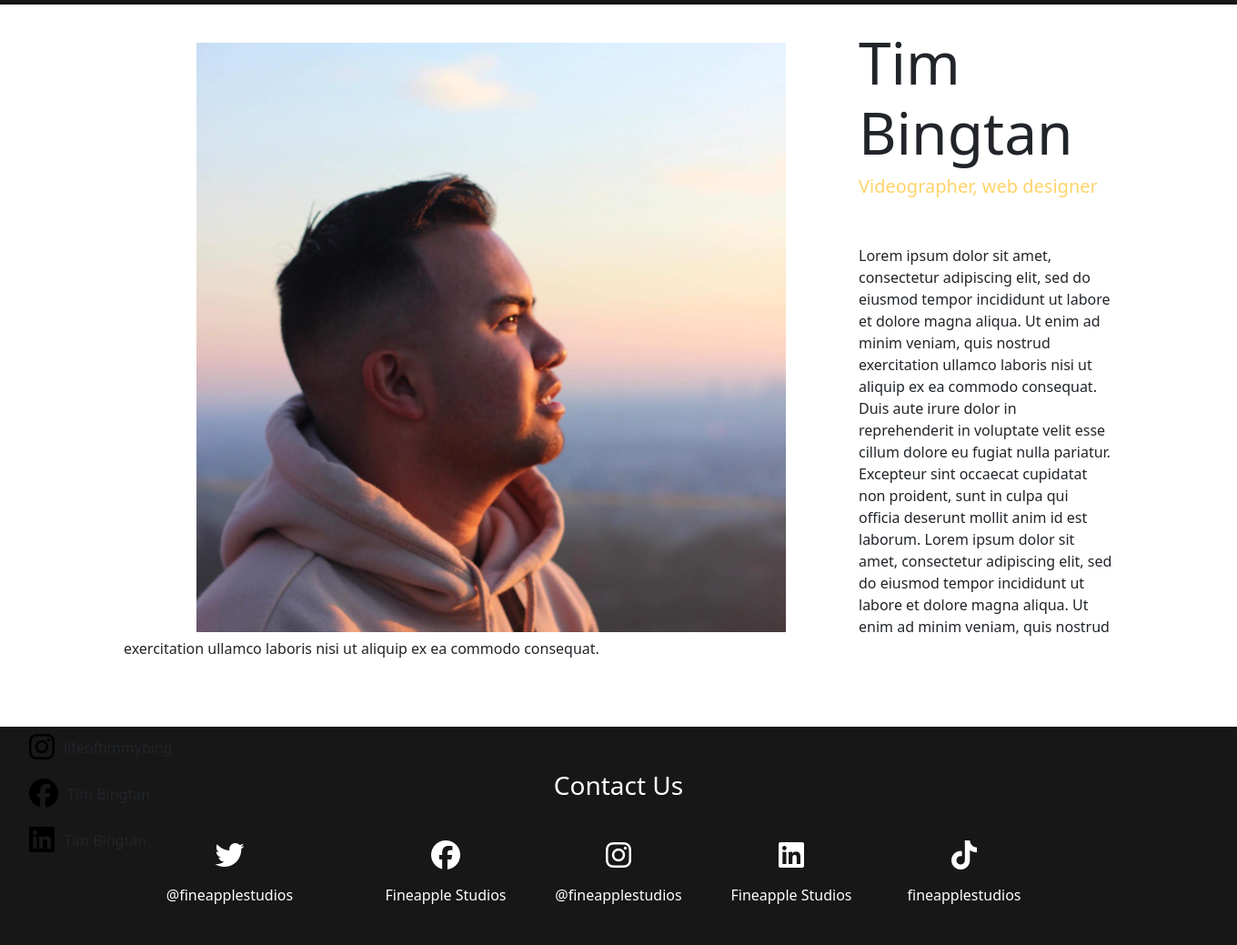
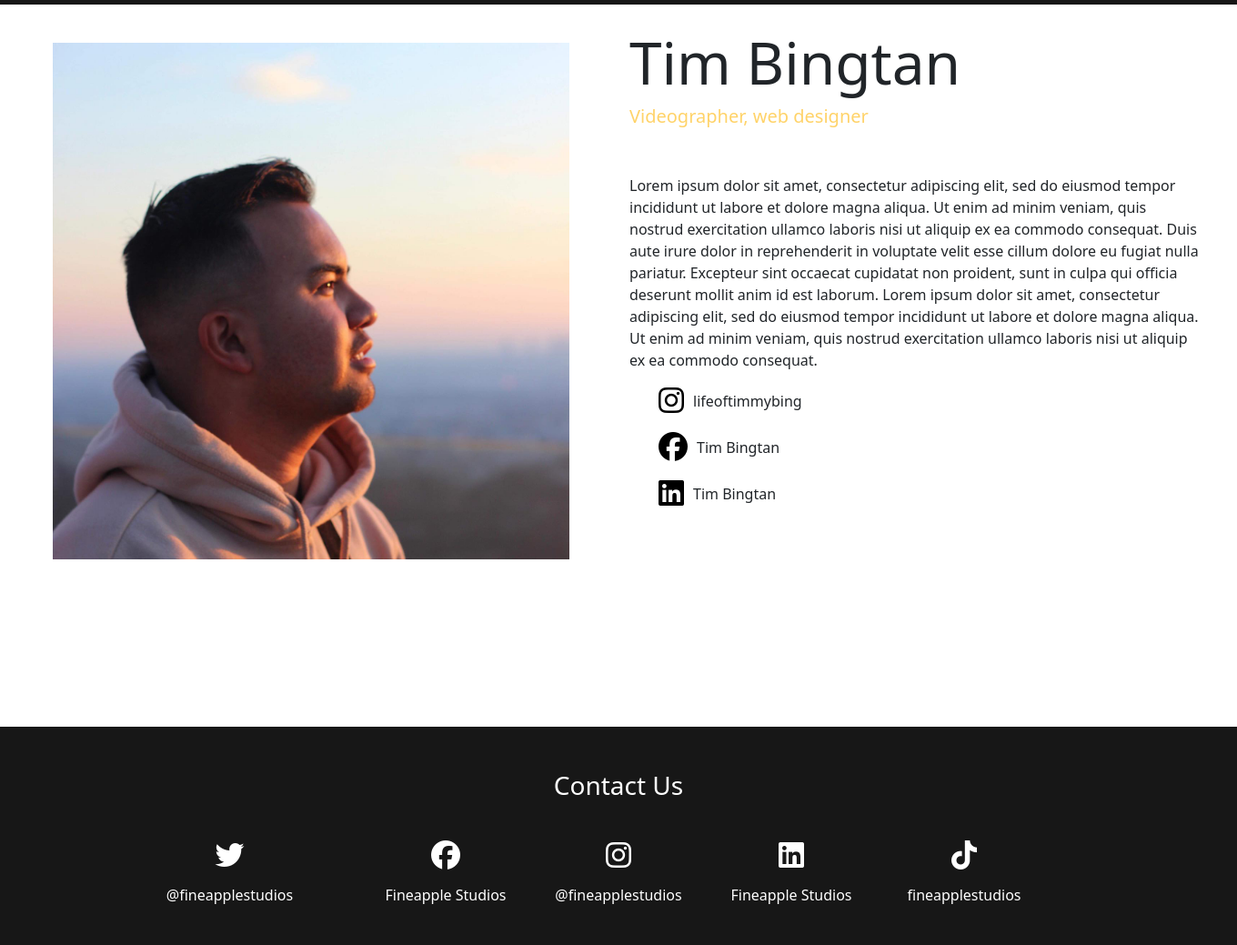
Before and after one commit to TimBingtan/fineapple-studios, a Node server app: page /founder-profile/Tim in a window 1360 px wide. Shown: the part 81-1120 px from the top of the page at 91% size. Run offline with Node 20, Linux system fonts and the light colour scheme; some libraries are stand-ins or nearby versions.

Commit message:
Made profile page scalable with bootstrap row/cols

```diff
--- a/public/css/styles.css
+++ b/public/css/styles.css
@@ -150,15 +150,15 @@ body {
 }
 
 .bio-content {
-  width: 80%;
+  width: 1300px;
   margin: 80px auto;
   text-align: left;
 }
 
 .bio-image {
-  width: 40.5rem;
-  margin: 3em 5em auto;
-  float: left;
+  width: 35.5rem;
+  margin: 3em 0 auto 1em;
+  /*float: left;*/
 }
 
 .title-name {
--- a/views/profile.ejs
+++ b/views/profile.ejs
@@ -1,7 +1,10 @@
 <%- include("partials/header"); -%>
-<div class="bio">
-  <div class="bio-content">
+<div class="bio container-fluid">
+  <div class="row bio-content">
+    <div class="col-xl-6">
       <img class="bio-image" src="../Photos/<%= memberProfile.imageMain %>" alt="...">
+    </div>
+    <div class="col-xl-6">
       <h1 class="title-name"><%= memberProfile.firstName %> <%= memberProfile.lastName %></h1>
       <h5 class="bio-roles"><%= memberProfile.roleDescription %></h5>
       <p class="bio-description">Lorem ipsum dolor sit amet, consectetur adipiscing elit, sed do eiusmod tempor incididunt ut labore et dolore magna aliqua.
@@ -11,7 +14,6 @@
         eiusmod tempor incididunt ut labore et dolore magna aliqua. Ut enim ad minim veniam, quis nostrud exercitation ullamco laboris
         nisi ut aliquip ex ea commodo consequat.
       </p>
-  </div>
     <div class="bio-socials">
       <ul class="social-list">
         <% for (const soc in memberProfile.socials){ %>
@@ -23,4 +25,6 @@
       </ul>
     </div>
   </div>
+  </div>
+</div>
 <%- include("partials/footer"); -%>
```
Lines whose indentation alone changed are shown as unchanged.
